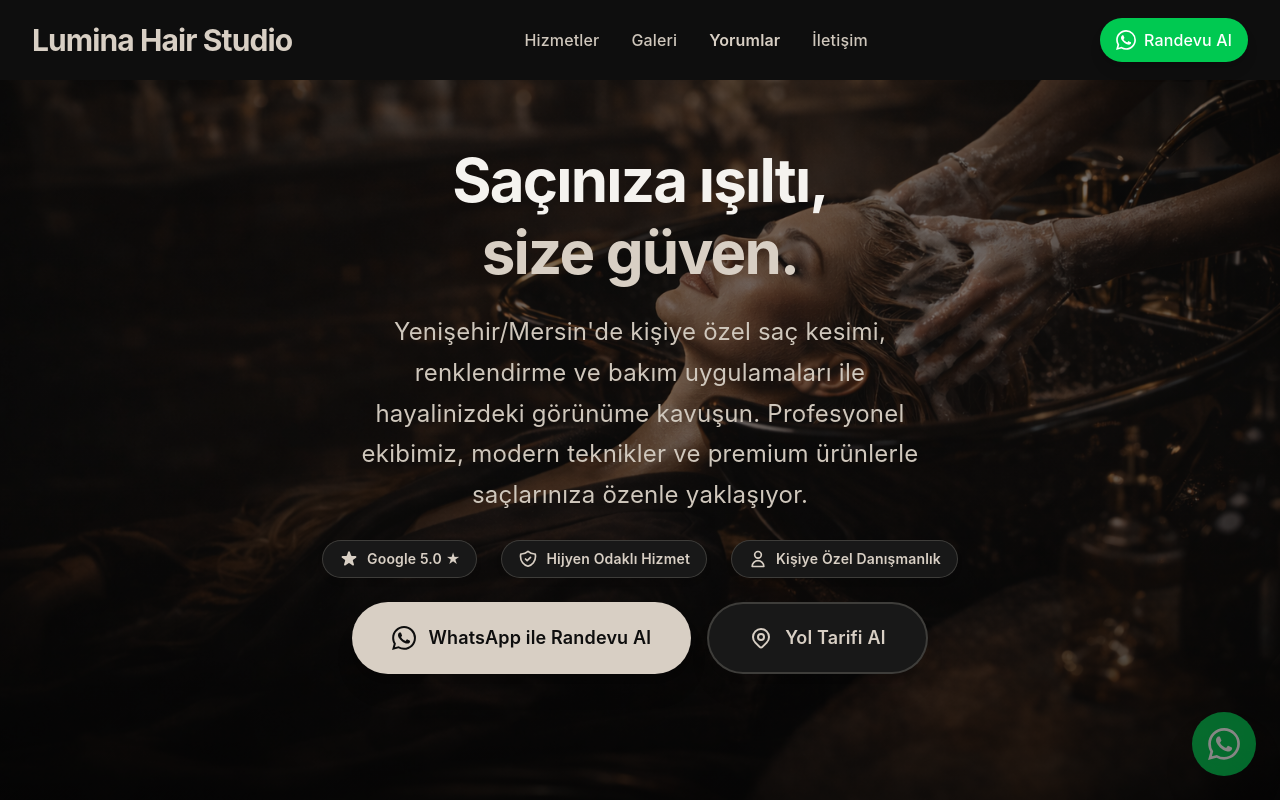
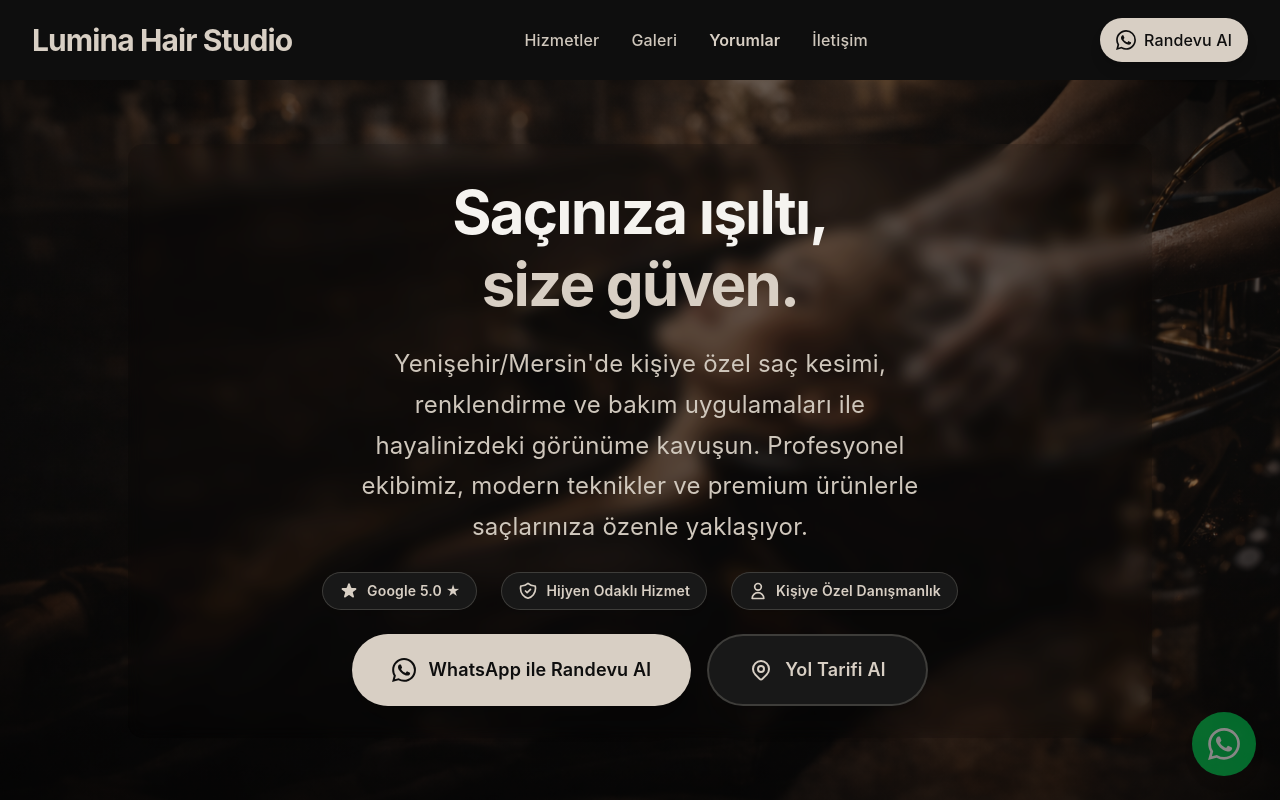
Before and after one commit to mdcokan/lumina-hair-studio, a Next.js app: page / in a window 1280 px wide. Shown: the top 800 px of the page. Built offline with nearby package versions, Linux system fonts and the light colour scheme.

Commit message:
chore: polish header button + whatsapp fab + hero glass

```diff
--- a/app/page.tsx
+++ b/app/page.tsx
@@ -197,7 +197,7 @@ export default function Home() {
               href={whatsappUrlWithMessage}
               target="_blank"
               rel="noopener noreferrer"
-              className="hidden sm:flex items-center gap-2 bg-green-500 hover:bg-green-600 text-white px-4 py-2.5 rounded-full font-medium transition-all shadow-lg hover:shadow-xl"
+              className="hidden sm:flex items-center gap-2 bg-[#D8CFC4] hover:bg-[#0E0E0E] hover:text-[#D8CFC4] hover:border border-[rgba(216,207,196,0.45)] text-[#0E0E0E] px-4 py-2.5 rounded-full font-medium transition-all shadow-lg hover:shadow-xl"
             >
               <svg
                 className="w-5 h-5"
@@ -326,7 +326,7 @@ export default function Home() {
         </div>
         <div className="absolute inset-0 z-10 bg-gradient-to-b from-black/55 via-black/45 to-black/70" />
         <div className="relative z-20 container mx-auto max-w-7xl py-36">
-          <div className="text-center flex flex-col gap-4 md:gap-6 max-w-5xl mx-auto">
+          <div className="text-center flex flex-col gap-4 md:gap-6 max-w-5xl mx-auto bg-black/10 backdrop-blur-sm rounded-2xl px-6 py-6 md:px-10 md:py-8">
             <h1 className="text-4xl md:text-6xl font-bold text-[#F5F3EF] leading-relaxed tracking-tight">
               Saçınıza ışıltı,
               <br />
@@ -1100,7 +1100,7 @@ export default function Home() {
         href={whatsappUrl}
         target="_blank"
         rel="noopener noreferrer"
-        className="fixed bottom-6 right-6 z-50 w-16 h-16 bg-green-500 hover:bg-green-600 rounded-full flex items-center justify-center shadow-2xl hover:shadow-green-500/50 transition-all transform hover:scale-110 animate-pulse"
+        className="fixed bottom-6 right-6 z-50 w-16 h-16 scale-[0.9] sm:scale-100 bg-green-500 hover:bg-green-600 rounded-full flex items-center justify-center shadow-lg hover:shadow-xl transition-all transform hover:scale-110 animate-pulse"
         aria-label="WhatsApp ile iletişime geç"
       >
         <svg
```
